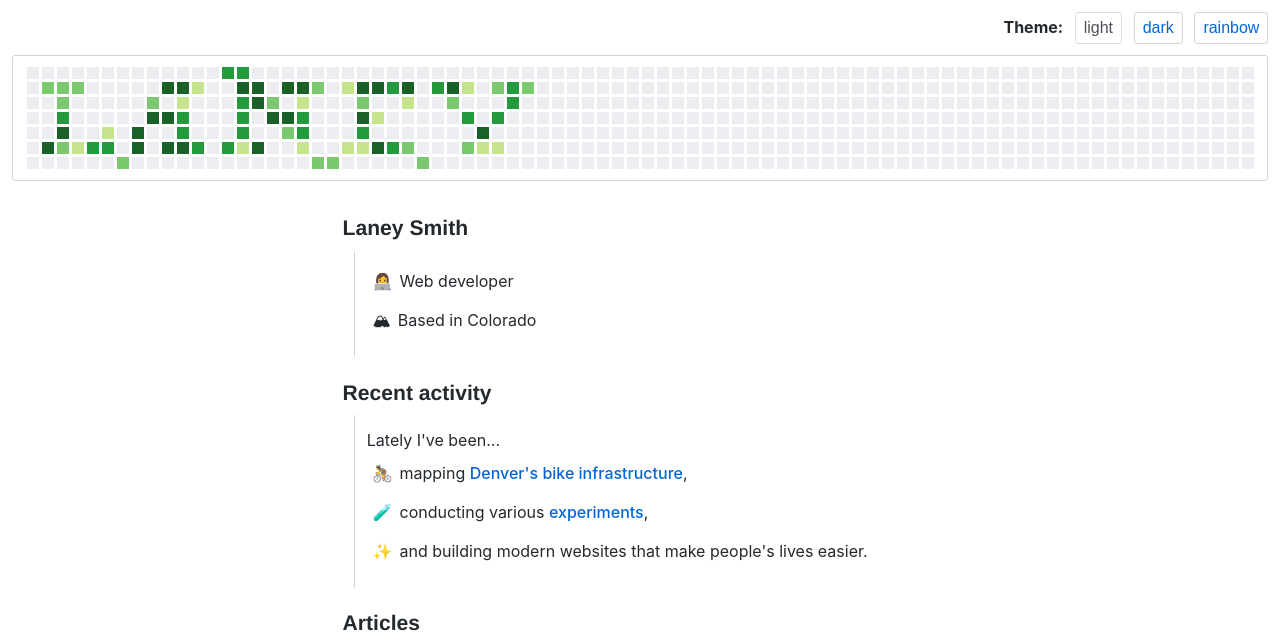
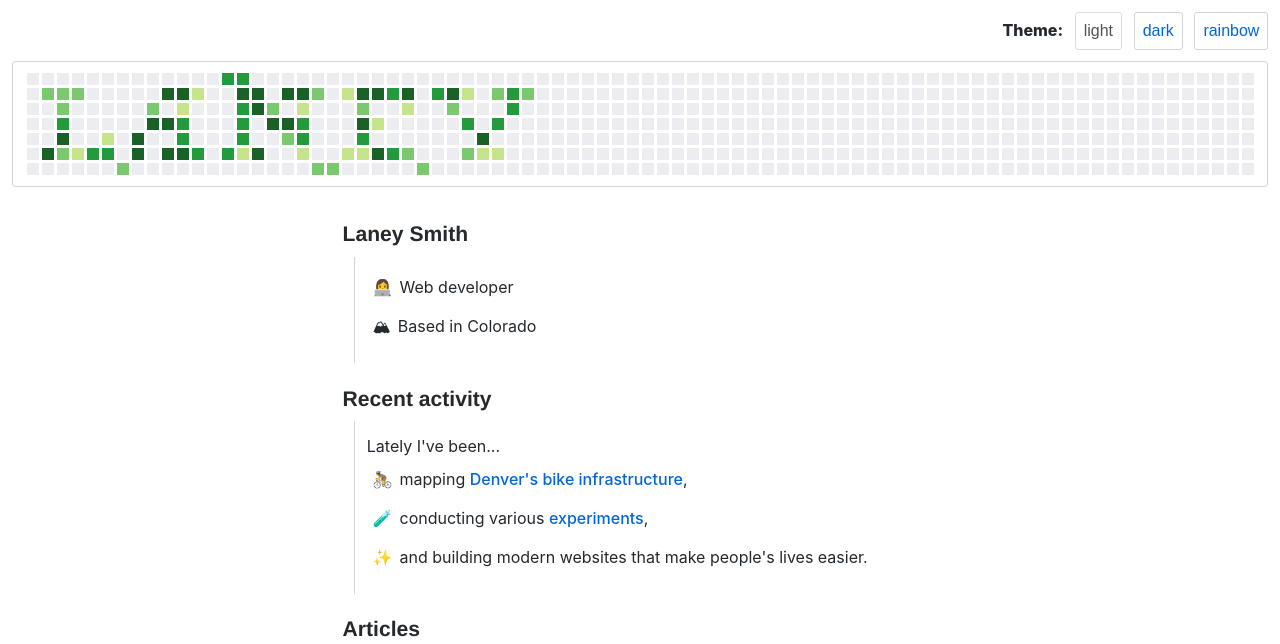
Before and after one commit to laneysmith/laney-tech, a Gatsby site: page / in a window 1280 px wide. Shown: the top 644 px of the page. Built offline with nearby package versions, Linux system fonts and the light colour scheme; Gatsby itself is replaced by a stand-in of ours; some packages are replaced by stand-ins of ours; a web font is replaced by a local one; what typography-theme-github would draw is missing.

Commit message:
theme picker button enhancements

```diff
--- a/src/components/Layout/Button.tsx
+++ /dev/null
@@ -1,34 +0,0 @@
-import React from 'react';
-import styled from 'styled-components';
-
-const Button = styled.button`
-  background: ${({ theme }) => theme.gridBackgroundColor};
-  border: 1px solid ${({ theme }) => theme.borderColor};
-  border-radius: 3px;
-  color: ${({ theme }) => theme.linkColor};
-  font-size: 1em;
-  font-weight: 500;
-  text-decoration: none;
-  padding: 6px 8px;
-
-  &:hover {
-    text-decoration: underline;
-    cursor: pointer;
-  }
-
-  &:disabled {
-    color: ${({ theme }) => theme.textColor};
-    opacity: 0.8;
-    cursor: not-allowed;
-  }
-
-  &:disabled:hover {
-    text-decoration: none;
-  }
-`;
-
-const StyledButton: React.FC<React.ButtonHTMLAttributes<HTMLButtonElement>> = props => {
-  return <Button tabIndex={0} {...props} />;
-};
-
-export default StyledButton;
--- a/src/components/Layout/GlobalStyle.tsx
+++ b/src/components/Layout/GlobalStyle.tsx
@@ -29,11 +29,11 @@ export const GlobalStyle = createGlobalStyle`
     sans-serif;
     -webkit-font-smoothing: antialiased;
     -moz-osx-font-smoothing: grayscale;
-    transition: 0.25s linear;
-    -o-transition: 0.25s linear;
-    -webkit-transition: 0.25s linear;
-    -moz-transition: 0.25s linear;
-    -ms-transition: 0.25s linear;
+    transition: 0.25s cubic-bezier(0.075, 0.82, 0.165, 1);
+    -o-transition: 0.25s cubic-bezier(0.075, 0.82, 0.165, 1);
+    -webkit-transition: 0.25s cubic-bezier(0.075, 0.82, 0.165, 1);
+    -moz-transition: 0.25s cubic-bezier(0.075, 0.82, 0.165, 1);
+    -ms-transition: 0.25s cubic-bezier(0.075, 0.82, 0.165, 1);
     transition-property: background, color, background-color;
   }
 
@@ -85,7 +85,10 @@ export const GlobalStyle = createGlobalStyle`
     text-decoration: underline;
   }
 
-  button:focus, a:focus, button:active, a:active {
+  a:focus,
+  a:active,
+  button:focus,
+  button:active {
     outline: ${({ theme }) => `2px dotted ${theme.textColor}`};
   }
 
--- a/src/components/Layout/ThemePicker.tsx
+++ b/src/components/Layout/ThemePicker.tsx
@@ -1,9 +1,9 @@
 import React from 'react';
 import styled from 'styled-components';
 
-import Button from './Button';
 import { THEME_LIST, Theme } from './themes';
 import { rhythm } from '../../utils/typography';
+import Button, { StyledButton } from '../Shared/Button';
 
 const ThemePickerContainer = styled.div`
   text-align: right;
@@ -12,6 +12,10 @@ const ThemePickerContainer = styled.div`
   @media only screen and (max-width: 600px) {
     padding-right: ${rhythm(0.5)};
   }
+
+  ${StyledButton} {
+    margin-left: ${rhythm(0.5)};
+  }
 `;
 
 interface ThemePickersProps {
@@ -19,24 +23,20 @@ interface ThemePickersProps {
   setTheme: (theme: Theme) => void;
 }
 
-const ThemePicker: React.FC<ThemePickersProps> = ({ theme, setTheme }) => (
+const ThemePicker: React.FC<ThemePickersProps> = ({ theme, setTheme }) => {
+  return (
     <ThemePickerContainer>
-    <b>Theme:</b>
+      <strong>Theme:</strong>
       {THEME_LIST.map(color => {
         const isSelected = theme === color;
         return (
-        <Button
-          id={`${color}-theme-btn`}
-          key={`${color}-theme`}
-          onClick={() => setTheme(color)}
-          disabled={isSelected}
-          style={{ marginLeft: `${rhythm(0.5)}` }}
-        >
+          <Button key={color} onClick={() => setTheme(color)} aria-pressed={isSelected}>
             {color}
           </Button>
         );
       })}
     </ThemePickerContainer>
   );
+};
 
 export default ThemePicker;
--- a/src/components/Layout/index.tsx
+++ b/src/components/Layout/index.tsx
@@ -1,5 +1,4 @@
 import React, { useState } from 'react';
-import { Link } from 'gatsby';
 import styled, { ThemeProvider } from 'styled-components';
 
 import { Theme, themeOptions } from './themes';
@@ -7,8 +6,8 @@ import { GlobalStyle } from './GlobalStyle';
 import ThemePicker from './ThemePicker';
 import Banner from './Banner';
 import Footer from './Footer';
-import Button from './Button';
 import { useIsMounted } from './utils';
+import { LinkButton } from '../Shared/Button';
 
 const LayoutContainer = styled.div`
   margin: 0;
@@ -39,9 +38,7 @@ const Layout: React.FC<LayoutProps> = ({ location, children }) => {
   const isMounted = useIsMounted();
   const homeButton = isMounted && !isRootPath && (
     <nav>
-      <Link to="/">
-        <Button id="home-button">← Home</Button>
-      </Link>
+      <LinkButton to="/">← Home</LinkButton>
     </nav>
   );
 
--- /dev/null
+++ b/src/components/Shared/Button.tsx
@@ -0,0 +1,53 @@
+import React from 'react';
+import { GatsbyLinkProps, Link } from 'gatsby';
+import styled, { css, FlattenInterpolation, ThemeProps, DefaultTheme } from 'styled-components';
+
+const buttonStyles = (): FlattenInterpolation<ThemeProps<DefaultTheme>> => {
+  return css`
+    display: inline-block;
+    background: ${({ theme }) => theme.gridBackgroundColor};
+    border: 1px solid ${({ theme }) => theme.borderColor};
+    border-radius: 3px;
+    color: ${({ theme }) => theme.linkColor};
+    font-size: 1em;
+    font-weight: 500;
+    text-decoration: none;
+    padding: 6px 8px;
+    min-height: 38px;
+
+    &:hover {
+      text-decoration: underline;
+      cursor: pointer;
+    }
+
+    &[aria-pressed='true'],
+    &:disabled {
+      color: ${({ theme }) => theme.textColor};
+      opacity: 0.8;
+    }
+
+    &:disabled:hover {
+      text-decoration: none;
+    }
+  `;
+};
+
+export const StyledButton = styled.button`
+  ${buttonStyles()}
+`;
+
+const Button: React.FC<React.ButtonHTMLAttributes<HTMLButtonElement>> = props => {
+  return <StyledButton tabIndex={0} {...props} />;
+};
+
+type CustomGatsbyLinkProps = Omit<GatsbyLinkProps<{}>, 'ref'>;
+
+const StyledLink = styled(Link)`
+  ${buttonStyles()}
+`;
+
+export const LinkButton: React.FC<CustomGatsbyLinkProps> = ({ children, ...props }) => {
+  return <StyledLink {...props}>{children}</StyledLink>;
+};
+
+export default Button;
```
Also changed, not shown: src/components/Layout/__tests__/ThemePicker.test.tsx (+6 -6 lines). Lines whose indentation alone changed are shown as unchanged.
